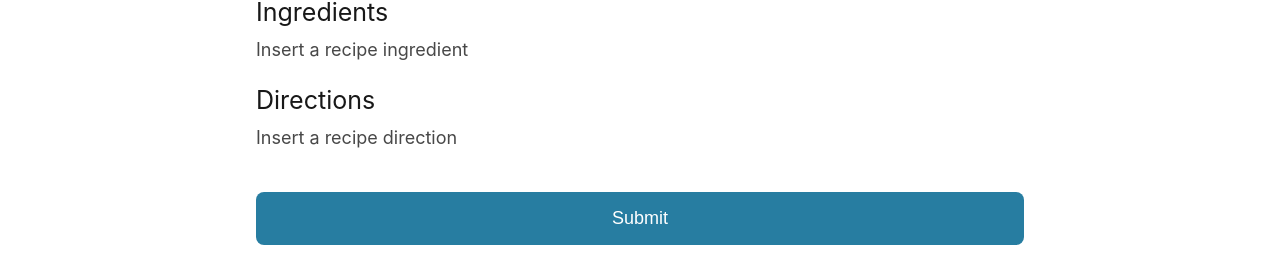
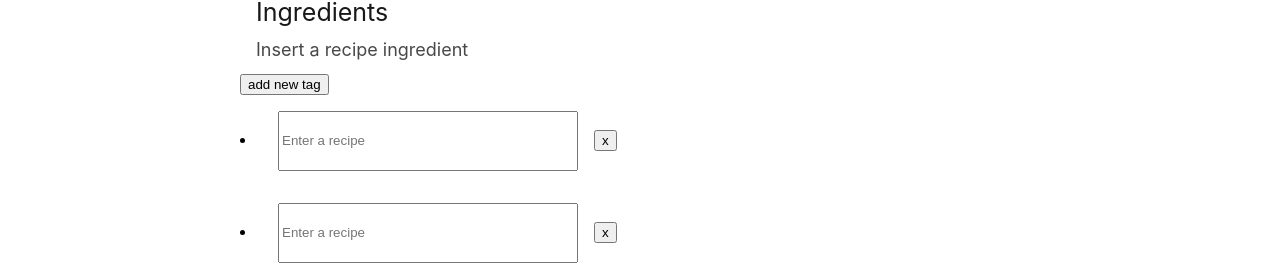
Before and after one commit to SerenityUX/recipe_app, a Next.js app: page /create_recipe/1 in a window 1280 px wide. Shown: the part 2195-2460 px from the top of the page. Built offline with nearby package versions, Linux system fonts and the light colour scheme.

Commit message:
fixed hopefully

```diff
--- a/pages/create_recipe/[form].tsx
+++ b/pages/create_recipe/[form].tsx
@@ -12,9 +12,18 @@ interface Tag {
   tag: string;
 }
 
+interface Ingredient {
+  id: string;
+  ingredient: string;
+}
+
+interface Direction {
+  id: string;
+  direction: string;
+}
 const Form = () => {
   const [tags, setTags] = useState<Tag[]>([{id: "5", tag: "test"}, {id: "6", tag: "value"}]);
-
+  const [ingredients, setIngredients] = useState<Ingredient[]>([{id: "5", ingredient: "test"}, {id: "6", ingredient: "value"}]);
   const [images, setImages] = useState([]);
   const [imageURLs, setImageURLs] = useState([]);
 
@@ -85,7 +94,6 @@ const uploadImageToClient = (event) => {
       </input>
       </label>
     <div className={styles.container}>
-      <main className={styles.main}>
 
       <span onChange={handlenameInputChange} className={styles.input_title_span} contentEditable>
       </span>
@@ -125,13 +133,39 @@ const uploadImageToClient = (event) => {
       <h2 className={styles.section_title}>Ingredients</h2>
       <span className={styles.input_ingredients_span} contentEditable>
       </span>
+
+      <button type="button" onClick={() => {
+          setTags(currentTags => [...currentTags, {
+            id: generate(),
+            tag: ""
+          }]);
+        }}>add new tag</button>
+
+        {ingredients.map((i) => {
+          return (
+            <li key={i.id}>
+              <input value={i.tag} placeholder="Enter a recipe" onChange={(e) => {
+                const tag = e.target.value
+                setIngredients((currentIngredients) => currentIngredients.map(x => x.id === i.id ? {
+                  ...x,
+                  tag
+                } : x))
+                //e.target.value
+              }}></input>
+                <button onClick= {() => {
+            setIngredients(currentIngredients => currentIngredients.filter(x => x.id !== i.id))
+              }
+              }>x</button>
+            </li>
+          )
+        })}
+      </div>
+
       <h2 className={styles.section_title}>Directions</h2>
       <span className={styles.input_directions_span} contentEditable>
       </span>
     <button className={styles.submit_button}>Submit</button>
-      </main>
-    </div>
-      </form>
+    </form>
     </div>
   )
 }
```
